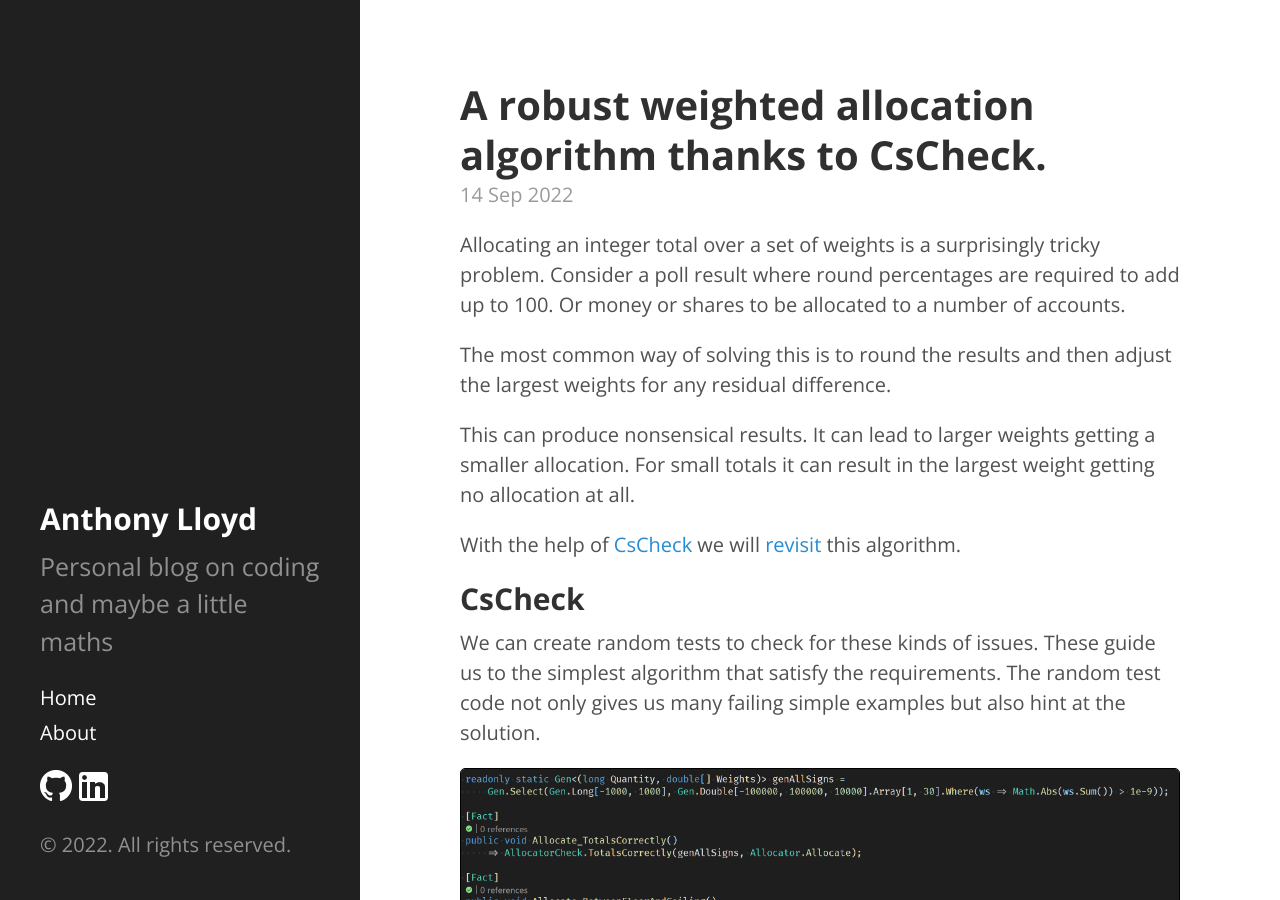
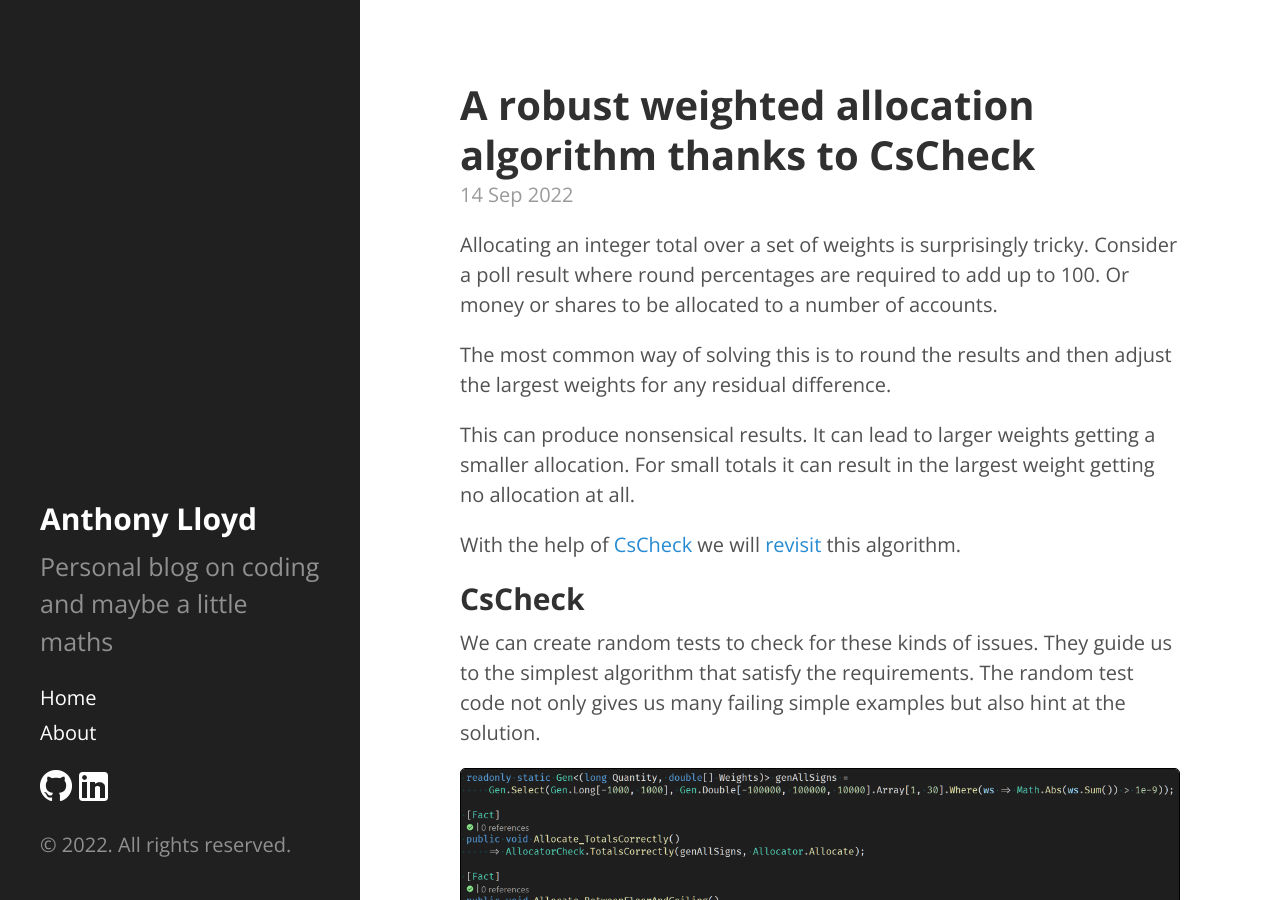
Before and after one commit to AnthonyLloyd/AnthonyLloyd.github.io, a Jekyll site: the page built from _posts/2022-09-14-allocate.html, in a window 1280 px wide and 900 px high. Built offline with Jekyll 4.4.1, drawn with Linux system fonts in a browser that asks for light colours; some web fonts are replaced; comment, search, counter and statistics services are not loaded.

Commit message:
allocate

```diff
--- a/_posts/2022-09-14-allocate.html
+++ b/_posts/2022-09-14-allocate.html
@@ -1,11 +1,11 @@
 ---
 layout: post
-title: "A robust weighted allocation algorithm thanks to CsCheck."
+title: "A robust weighted allocation algorithm thanks to CsCheck"
 tags: [cscheck, random, testing, rounding, allocation, weighted, integer]
-description: "A robust weighted allocation algorithm thanks to CsCheck."
+description: "A robust weighted allocation algorithm thanks to CsCheck"
 keywords: cscheck random testing rounding allocation weighted integer
 ---
-<p>Allocating an integer total over a set of weights is a surprisingly tricky problem.
+<p>Allocating an integer total over a set of weights is surprisingly tricky.
 Consider a poll result where round percentages are required to add up to 100.
 Or money or shares to be allocated to a number of accounts.</p>
 <p>The most common way of solving this is to round the results and then adjust the largest weights for any residual difference.</p>
@@ -14,7 +14,7 @@
 <p>With the help of <a href="https://www.nuget.org/packages/CsCheck/">CsCheck</a> we will <a href="{% post_url 2018-03-05-rounding %}">revisit</a> this algorithm.</p>
 <h2><a name="CsCheck" class="anchor" href="#CsCheck">CsCheck</a></h2>
 <p>We can create random tests to check for these kinds of issues.
-These guide us to the simplest algorithm that satisfy the requirements.
+They guide us to the simplest algorithm that satisfy the requirements.
 The random test code not only gives us many failing simple examples but also hint at the solution.</p>
 <img style="border:1px solid black" src="/{{site.baseurl}}public/allocate/tests.png" title="Tests"/>
 <h2><a name="Error-Minimising-Algorithm" class="anchor" href="#Error-Minimising-Algorithm">Error Minimising Algorithm</a></h2>
@@ -23,6 +23,6 @@
 <h2><a name="Conclusion" class="anchor" href="#Conclusion">Conclusion</a></h2>
 <p>Writing random tests leads to a robust algorithm that covers all possible inputs including negative values.</p>
 <p>There were also some nasty precision rounding issues to solve that would be hard to spot using unit testing and a handful of examples.</p>
-<p><a href="https://github.com/AnthonyLloyd/CsCheck/blob/master/Tests/Allocator.cs">Allocate.cs</a>
-<a href="https://github.com/AnthonyLloyd/CsCheck/blob/master/Tests/AllocatorCheck.cs">AllocatorCheck.cs</a>
+<p><a href="https://github.com/AnthonyLloyd/CsCheck/blob/master/Tests/Allocator.cs">Allocate.cs</a><br />
+<a href="https://github.com/AnthonyLloyd/CsCheck/blob/master/Tests/AllocatorCheck.cs">AllocatorCheck.cs</a><br />
 <a href="https://github.com/AnthonyLloyd/CsCheck/blob/master/Tests/AllocatorTests.cs">AllocatorTests.cs</a></p>
```
Also changed, not shown: public/allocate/tests.png, 1 other file.
